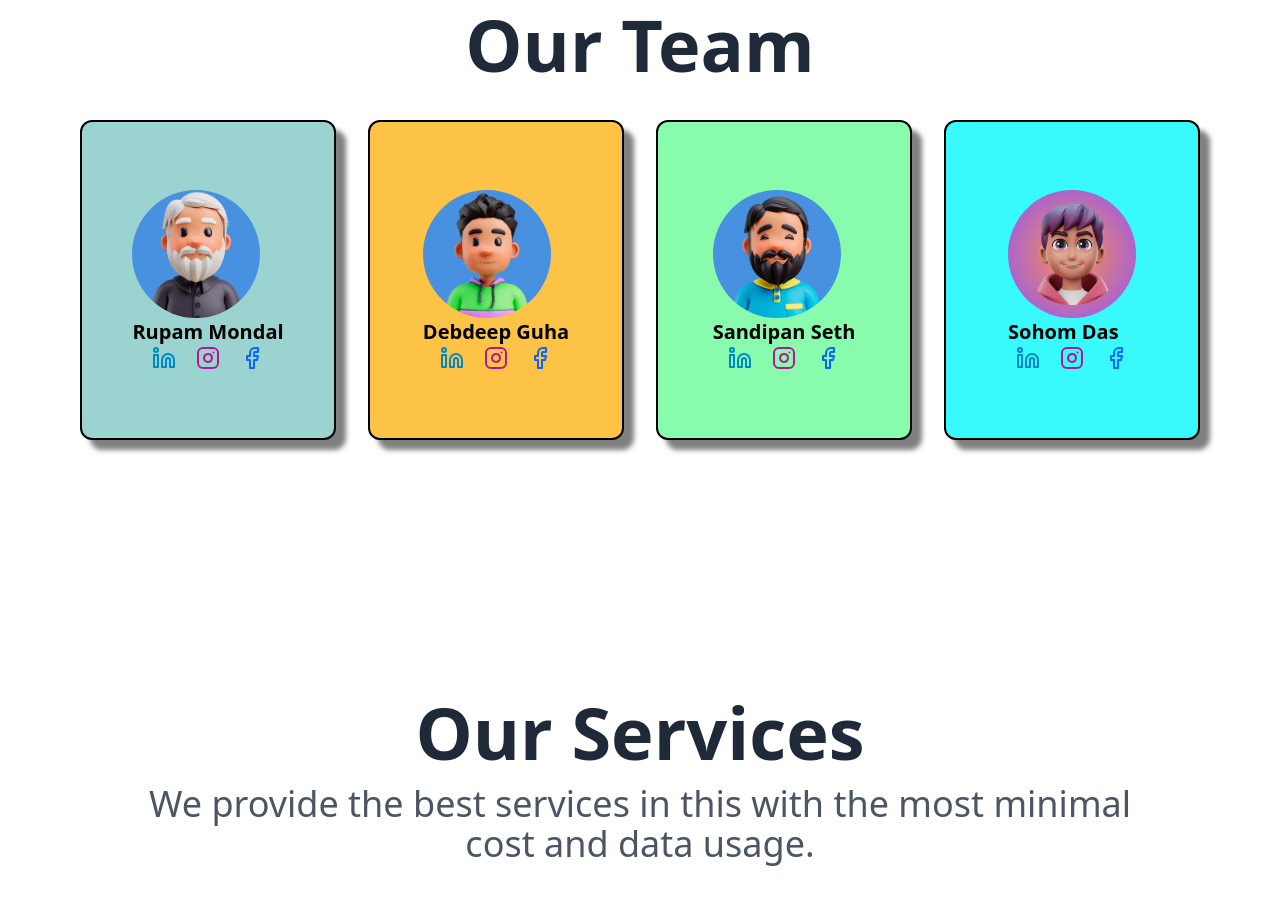
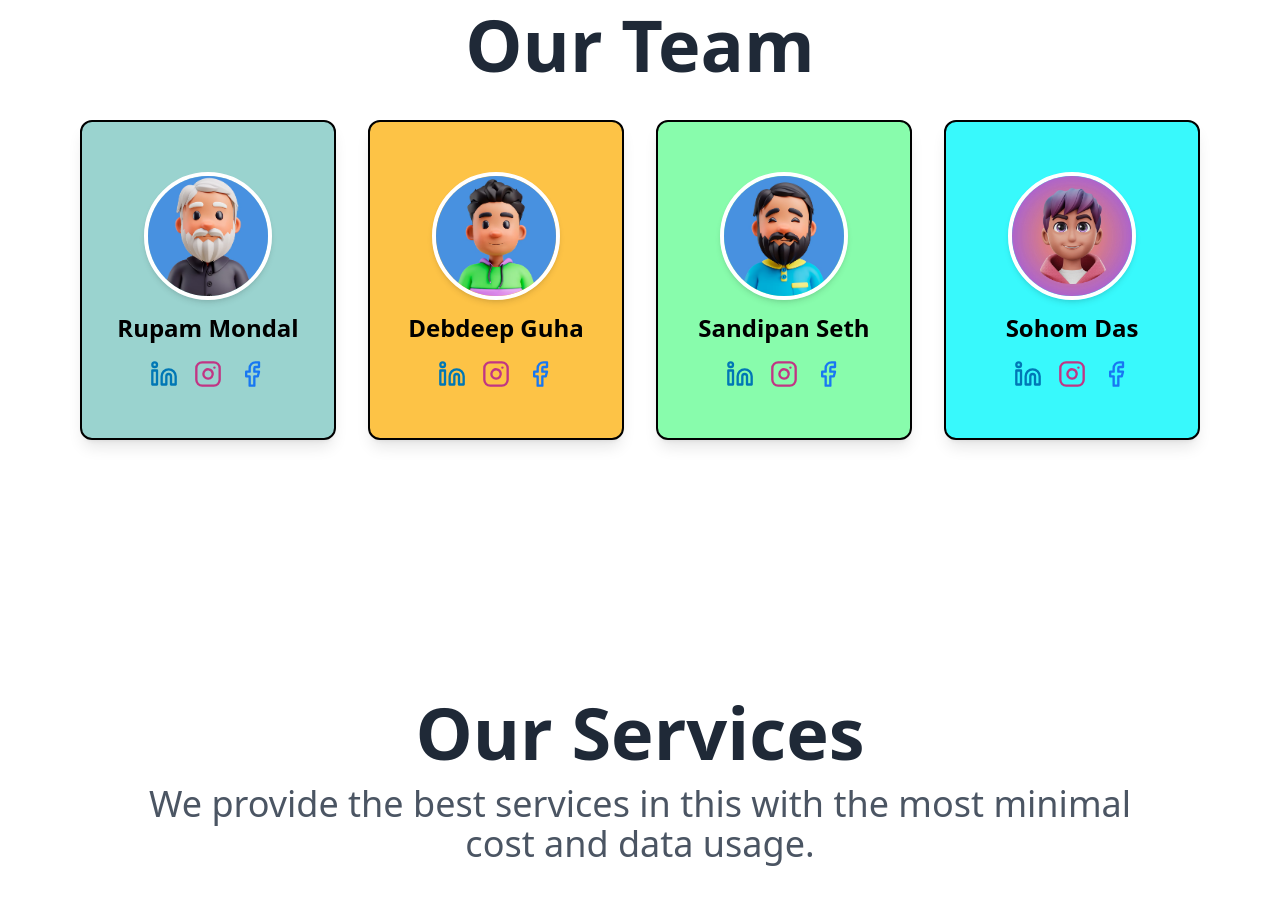
Before and after one commit to Sandipan-seth/WebWorkStudioPage, a React (Vite) app: page / in a window 1280 px wide. Shown: the part 920-1822 px from the top of the page. Built offline with nearby package versions, Linux system fonts and the light colour scheme.

Commit message:
Ui change

```diff
--- a/src/components/TeamComponents/RotatingCard.jsx
+++ b/src/components/TeamComponents/RotatingCard.jsx
@@ -19,27 +19,39 @@ const RotatingCard = ({ name, backContent, color }) => {
         {/* Front Side */}
 
         <div
-          className="absolute w-full h-full flex flex-col items-center justify-center text-black rounded-xl backface-hidden shadow-[10px_10px_5px_rgba(0,0,0,0.5)] border-2 border-black"
+          className="absolute w-full h-full flex flex-col items-center justify-center text-black rounded-xl shadow-lg border-2 border-black transition-transform duration-300 p-5"
           style={{ backgroundColor: color }}
         >
-          <div>
+          <div className="flex flex-col items-center">
             <img
-              src={dp[name.slice(0, name.indexOf(" "))]}
+              src={dp[name.split(" ")[0]]}
               alt="profile"
-              className="w-32 h-32 rounded-full"
+              className="w-32 h-32 rounded-full border-4 border-white shadow-md"
             />
-            <h2 className="text-xl font-bold">{name}</h2>
+            <h2 className="text-2xl font-bold mt-3">{name}</h2>
           </div>
 
-          <div className="hidden md:flex items-center justify-center gap-5 ">
-            <a href={links.linkedin} target="_blank">
-              <Linkedin size={24} color="#0088C3" />
+          <div className="hidden md:flex items-center justify-center gap-4 mt-4">
+            <a
+              href={links.linkedin}
+              target="_blank"
+              className="hover:scale-110 transition"
+            >
+              <Linkedin size={28} className="text-[#0077B5]" />
             </a>
-            <a href={links.instagram} target="_blank">
-              <Instagram size={24} color="#B91497" />
+            <a
+              href={links.instagram}
+              target="_blank"
+              className="hover:scale-110 transition"
+            >
+              <Instagram size={28} className="text-[#C13584]" />
             </a>
-            <a href={links.facebook} target="_blank">
-              <Facebook size={24} color="#0866FF" />
+            <a
+              href={links.facebook}
+              target="_blank"
+              className="hover:scale-110 transition"
+            >
+              <Facebook size={28} className="text-[#1877F2]" />
             </a>
           </div>
         </div>
```
